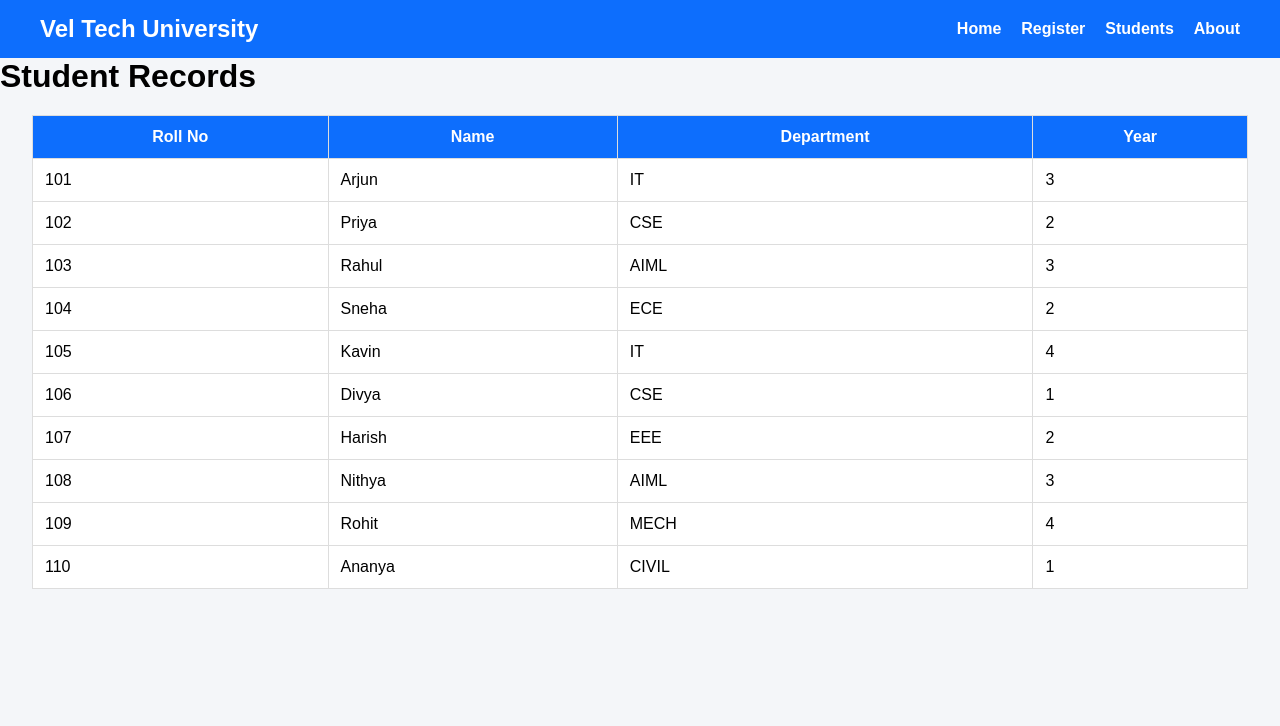
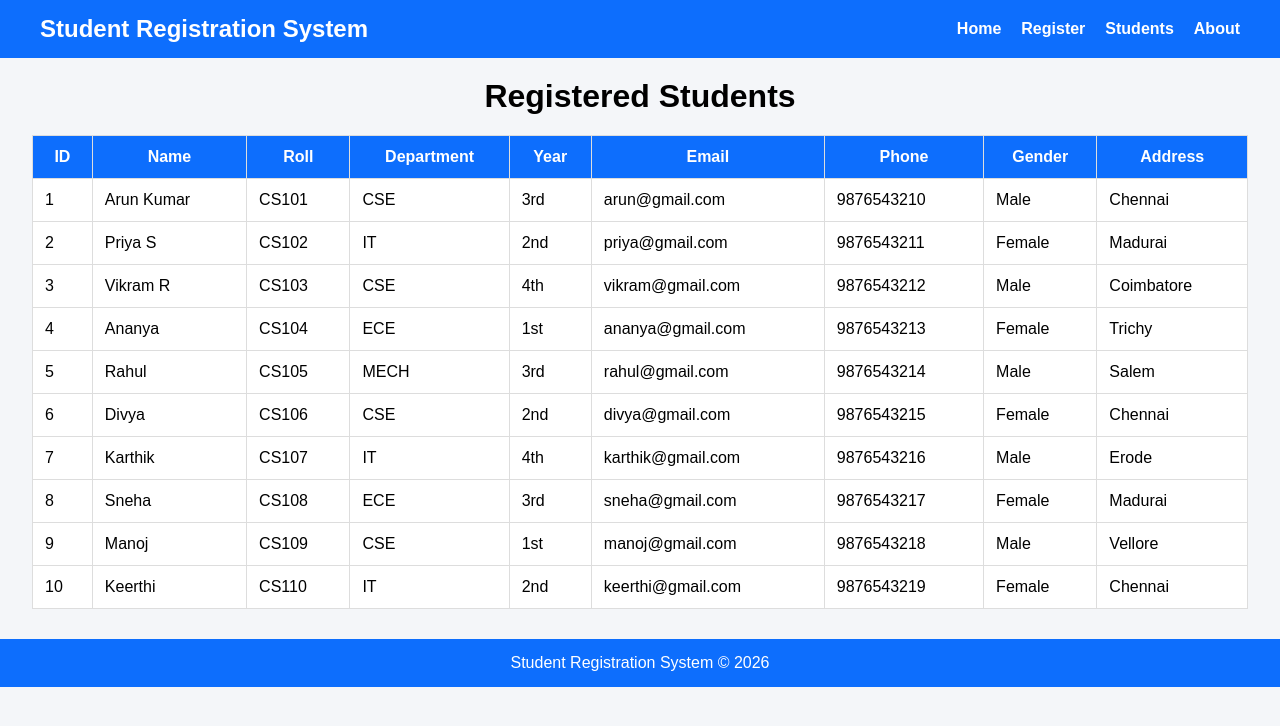
Before and after one commit to Purujith27/Veltech-Summer-Internship-, a Flask app: page /students in a window 1280 px wide. Shown: the top 726 px of the page. Run offline with Flask 3, Linux system fonts and the light colour scheme; data comes from the database, SQL or seed files in the repository.

Commit message:
Update students.html

```diff
--- a/Student Registeration/templates/students.html
+++ b/Student Registeration/templates/students.html
@@ -1,12 +1,12 @@
 <!DOCTYPE html>
 <html>
 <head>
-    <title>Students</title>
+<title>Students List</title>
 <link rel="stylesheet" href="{{ url_for('static', filename='css/style.css') }}">
 </head>
 <body>
 <nav>
-    <h2>Vel Tech University</h2>
+    <h2>Student Registration System</h2>
     <ul>
         <li><a href="/">Home</a></li>
         <li><a href="/register">Register</a></li>
@@ -14,26 +14,35 @@
         <li><a href="/about">About</a></li>
     </ul>
 </nav>
-<div class="container">
-    <h1>Student Records</h1>
+<h1 class="title">Registered Students</h1>
 <table>
 <tr>
-            <th>Roll No</th>
+<th>ID</th>
 <th>Name</th>
+<th>Roll</th>
 <th>Department</th>
 <th>Year</th>
+<th>Email</th>
+<th>Phone</th>
+<th>Gender</th>
+<th>Address</th>
 </tr>
-        <tr><td>101</td><td>Arjun</td><td>IT</td><td>3</td></tr>
-        <tr><td>102</td><td>Priya</td><td>CSE</td><td>2</td></tr>
-        <tr><td>103</td><td>Rahul</td><td>AIML</td><td>3</td></tr>
-        <tr><td>104</td><td>Sneha</td><td>ECE</td><td>2</td></tr>
-        <tr><td>105</td><td>Kavin</td><td>IT</td><td>4</td></tr>
-        <tr><td>106</td><td>Divya</td><td>CSE</td><td>1</td></tr>
-        <tr><td>107</td><td>Harish</td><td>EEE</td><td>2</td></tr>
-        <tr><td>108</td><td>Nithya</td><td>AIML</td><td>3</td></tr>
-        <tr><td>109</td><td>Rohit</td><td>MECH</td><td>4</td></tr>
-        <tr><td>110</td><td>Ananya</td><td>CIVIL</td><td>1</td></tr>
+{% for student in students %}
+<tr>
+<td>{{student[0]}}</td>
+<td>{{student[1]}}</td>
+<td>{{student[2]}}</td>
+<td>{{student[3]}}</td>
+<td>{{student[4]}}</td>
+<td>{{student[5]}}</td>
+<td>{{student[6]}}</td>
+<td>{{student[7]}}</td>
+<td>{{student[8]}}</td>
+</tr>
+{% endfor %}
 </table>
-</div>
+<footer>
+Student Registration System © 2026
+</footer>
 </body>
 </html>
```
Lines whose indentation alone changed are shown as unchanged.
